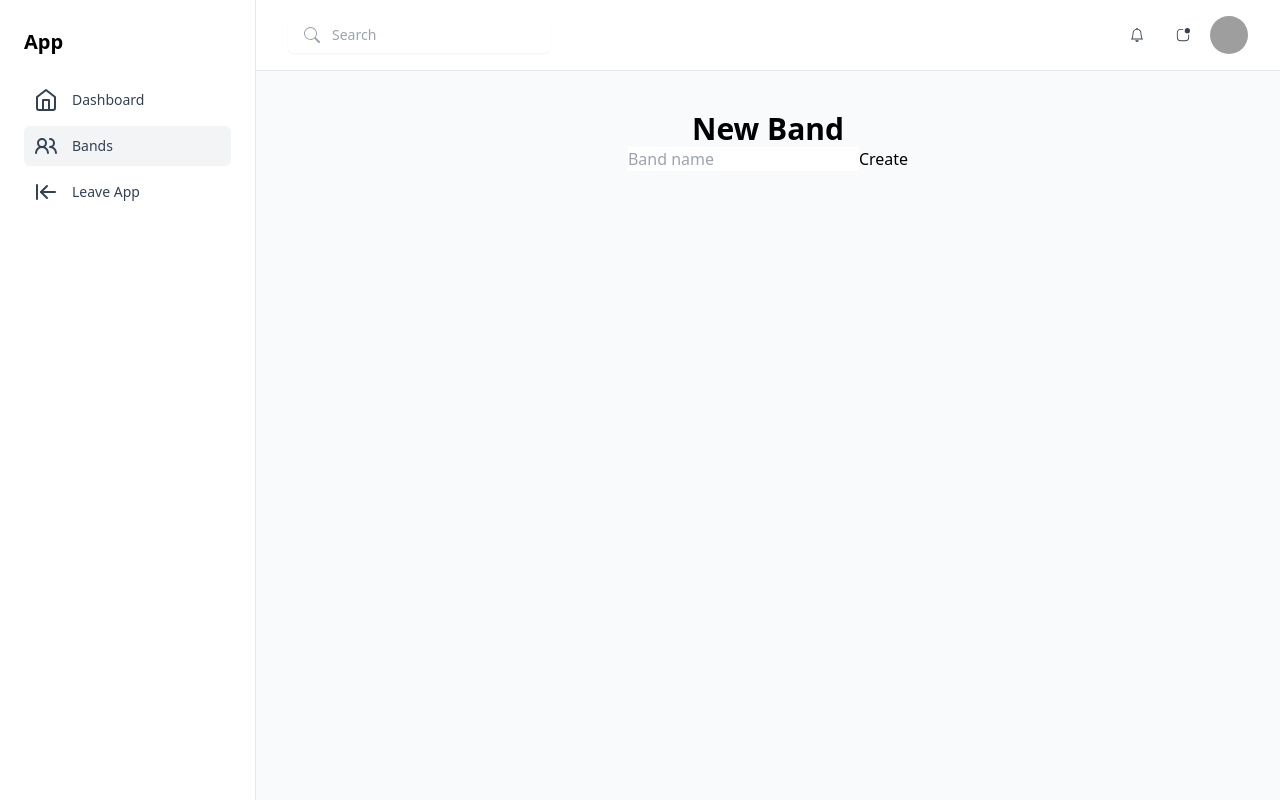
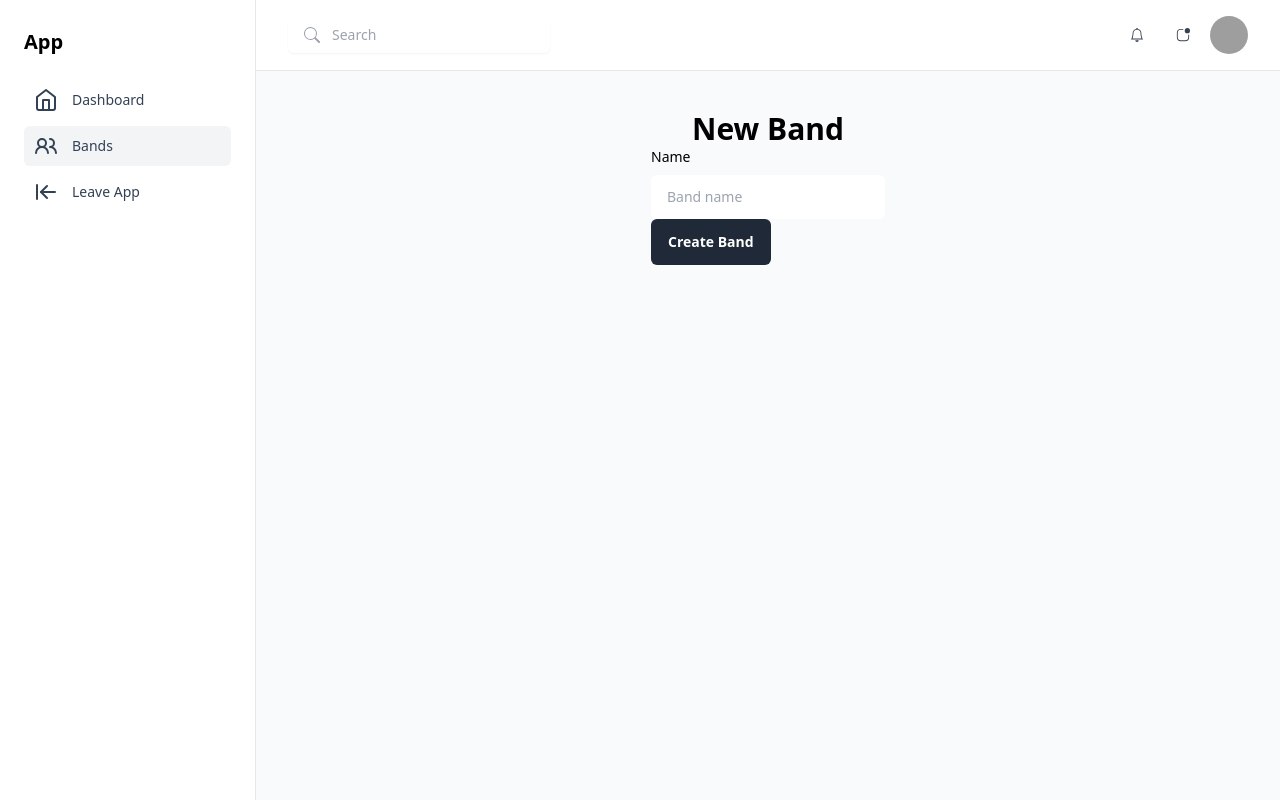
Before and after one commit to house9/nextjs-server-action-crud, a Next.js app: page /bands/new in a window 1280 px wide. Built offline with nearby package versions, Linux system fonts and the light colour scheme; grey boxes are pictures that could not be loaded.

Commit message:
disable submit button while submitting

```diff
--- a/src/app/(application-layout)/bands/components/Form.tsx
+++ b/src/app/(application-layout)/bands/components/Form.tsx
@@ -2,25 +2,33 @@
 
 // @ts-ignore
 import { experimental_useFormState as useFormState } from "react-dom";
-import { experimental_useFormStatus as useFormStatus } from "react-dom";
 import { createBand } from "../server-actions";
 import FieldError from "./FieldError";
+import SubmitButton from "@/app/form-components/SubmitButton";
 
 export default function Form() {
   console.log(
     "  render: Form: app/(application-layout)/bands/components/Form.tsx"
   );
 
-  const { pending } = useFormStatus();
   const [state, formAction] = useFormState(createBand, {});
 
   return (
     <form action={formAction}>
-      <input type="text" name="name" placeholder="Band name" />
+      <label
+        htmlFor="name"
+        className="block text-sm font-medium mb-2 dark:text-white"
+      >
+        Name
+      </label>
+      <input
+        type="text"
+        name="name"
+        className="py-3 px-4 block w-full border-gray-200 rounded-md text-sm focus:border-blue-500 focus:ring-blue-500 dark:bg-slate-900 dark:border-gray-700 dark:text-gray-400"
+        placeholder="Band name"
+      />
       <FieldError field="name" payload={state} />
-      <button type="submit" aria-disabled={pending}>
-        {pending ? "Please Wait..." : "Create"}
-      </button>
+      <SubmitButton name="Create Band" />
     </form>
   );
 }
--- /dev/null
+++ b/src/app/form-components/SubmitButton.tsx
@@ -0,0 +1,43 @@
+"use client";
+
+import { VariantProps, cva } from "class-variance-authority";
+import { experimental_useFormStatus as useFormStatus } from "react-dom";
+
+// TODO: move this to a Button component, SubmitButton will wrap it
+const variants = cva(
+  "py-3 px-4 inline-flex justify-center items-center gap-2 rounded-md border border-transparent font-semibold focus:outline-none focus:ring-2 focus:ring-green-500 focus:ring-offset-2 transition-all text-sm dark:focus:ring-offset-gray-800",
+  {
+    variants: {
+      kind: {
+        default: "bg-gray-800 text-white hover:bg-gray-900", // TODO: figure out all hover/etc...
+        disabled: "bg-slate-300 text-gray hover:bg-green-600",
+        success: "bg-green-500 text-white hover:bg-green-600",
+        error: "bg-red-500 text-white hover:bg-green-600",
+      },
+    },
+    defaultVariants: {
+      kind: "default",
+    },
+  }
+);
+
+type VarientType = VariantProps<typeof variants>;
+
+interface Props extends VarientType {
+  name: string;
+}
+export default function SubmitButton({ name, kind }: Props) {
+  const { pending } = useFormStatus();
+  const variant = pending ? "disabled" : kind;
+
+  return (
+    <button
+      className={variants({ kind: variant })}
+      type="submit"
+      aria-disabled={pending}
+      disabled={pending}
+    >
+      {pending ? "Please Wait..." : name}
+    </button>
+  );
+}
```
